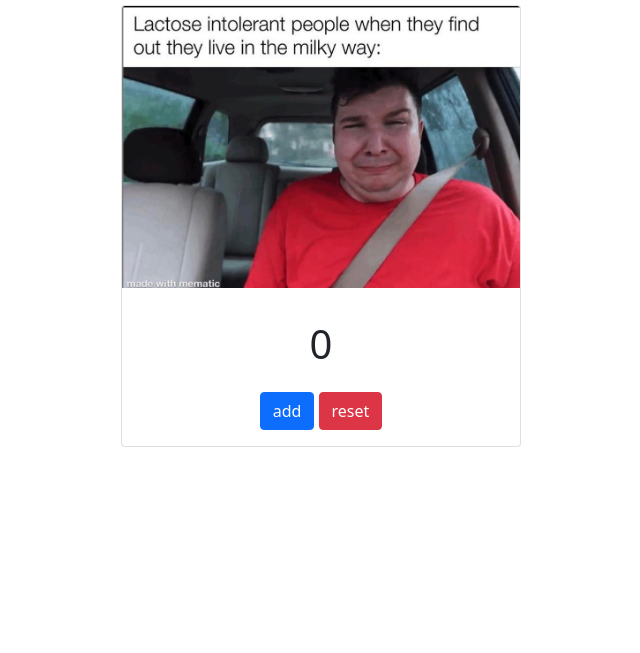
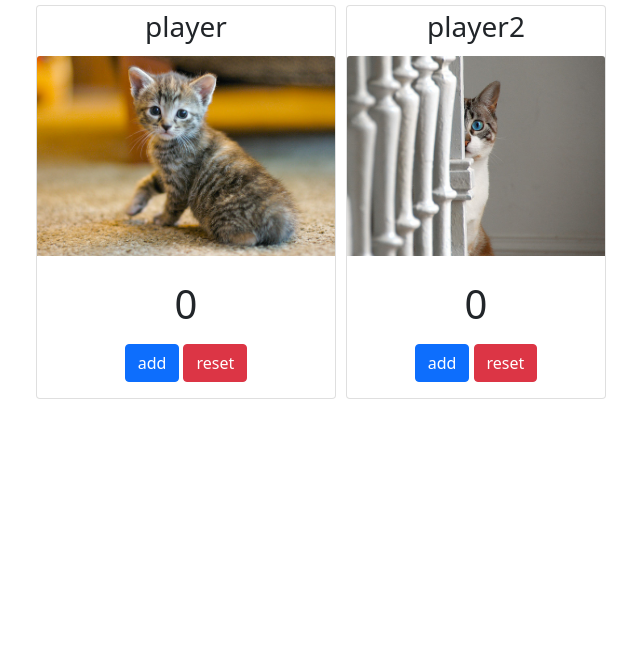
Before and after one commit to Trindade7/Udacity-JS-desin-patterns, a plain HTML site: page index.html in a window 1280 px wide. Shown: the part 147-800 px from the top of the page, without its empty margins (319-959 px from the left). Drawn offline with Linux system fonts and the light colour scheme.

Commit message:
cat clicker v0.2

```diff
--- a/cat-clicker.js
+++ b/cat-clicker.js
@@ -1,5 +1,11 @@
-function Cat(userId) {
+function Cat(userId, userName) {
   this.id = userId;
+  this.name = (function setName() {
+    const catName = userName;
+    return function () {
+      return catName;
+    }
+  }()());
 
   const click = (
     function catClick() {
@@ -34,21 +40,31 @@ function Cat(userId) {
     setValue();
   }, false);
 
-  this.sub = document.getElementById(userId + '-sub').addEventListener('click', function () {
-    click('sub');
-    setValue();
-  }, false);
+  // this.sub = document.getElementById(userId + '-sub').addEventListener('click', function () {
+  //   click('sub');
+  //   setValue();
+  // }, false);
 
-  this.get = document.getElementById(userId + '-get').addEventListener('click', function () {
-    click('get');
-    setValue();
-  }, false);
+  // this.get = document.getElementById(userId + '-get').addEventListener('click', function () {
+  //   click('get');
+  //   setValue();
+  // }, false);
 
 
 }
 
+function setPlayerName(player) {
+  console.log(player.name);
+  document.getElementById(player.id + '-name').innerHTML = player.name;
+}
+
 function main() {
-  let gameCat = new Cat('player');
-  console.log(gameCat);
+  const player1Id = 'player';
+  const player2Id = 'player2';
+  let gameCat = new Cat(player1Id, player1Id);
+  let gameCat2 = new Cat(player2Id, player2Id);
+
+  setPlayerName(gameCat);
+  setPlayerName(gameCat2);
 }
 main();
--- a/index.html
+++ b/index.html
@@ -11,17 +11,31 @@
 
     <body>
         <div class="main-container container-fluid">
-            <header class="container-fluid p-5">
-                <h1 class="text-center">Cat clicker 0.1</h1>
+            <header class="container-fluid">
+                <h1 class="text-center p-5">Cat clicker 0.1</h1>
             </header>
 
             <div class="container align-items-center">
-                <div class="card image-card">
-                    <img class="card-img-top" src="./images/meme.PNG" alt="">
-                    <div class="card-body">
-                        <h1 id="player-value" class="p-3">0</h1>
-                        <button id="player-add" type="button" class="btn btn-primary">add</button>
-                        <button id="player-reset" type="button" class="btn btn-danger">reset</button>
+                <div>
+                    <div class="card image-card">
+                        <h3 id="player-name" class=" p-1">name 0</h3>
+                        <img class="card-img-top" src="./images/1.jpg" alt="">
+                        <div class="card-body">
+                            <h1 id="player-value" class="p-2">0</h1>
+                            <button id="player-add" type="button" class="btn btn-primary">add</button>
+                            <button id="player-reset" type="button" class="btn btn-danger">reset</button>
+                        </div>
+                    </div>
+                </div>
+                <div>
+                    <div class="card image-card">
+                        <h3 id="player2-name" class=" p-1">name 0</h3>
+                        <img class="card-img-top" src="./images/2.jpg" alt="">
+                        <div class="card-body">
+                            <h1 id="player2-value" class="p-2">0</h1>
+                            <button id="player2-add" type="button" class="btn btn-primary">add</button>
+                            <button id="player2-reset" type="button" class="btn btn-danger">reset</button>
+                        </div>
                     </div>
                 </div>
             </div>
--- a/main.scss
+++ b/main.scss
@@ -1,10 +1,19 @@
 .image-card {
-    max-width: 400px;
+    max-width: 300px;
+
+    .card-img,
+    .card-img-bottom,
+    .card-img-top {
+        width: 100%;
+        height: 200px;
+    }
 }
 
 .align-items-center {
     text-align: center;
     display: flex;
     justify-content: center;
-    font-weight: 900;
+    gap: 10px;
+
+
 }
```
Also changed, not shown: images/1.jpg (added), images/2.jpg (added), images/meme.PNG (deleted), main.css, 1 other file.
